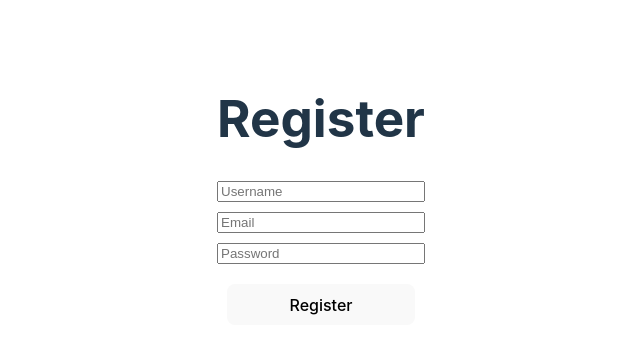
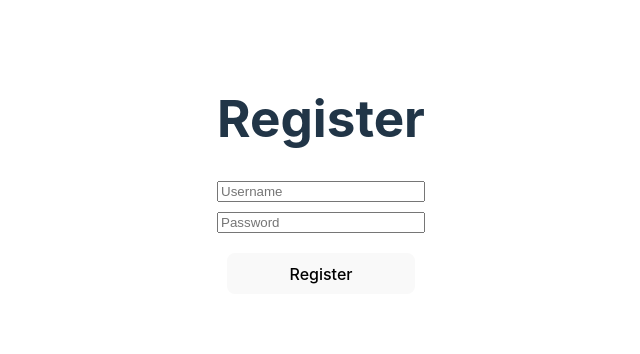
Before and after one commit to g-thedev/battleship-client, a React (Vite) app: page /register in a window 1280 px wide. Shown: the top 354 px of the page, without its empty margins (319-959 px from the left). Built offline with nearby package versions, Linux system fonts and the light colour scheme.

Commit message:
Remove email requirement and redirect to login upon registration

```diff
--- a/src/pages/Register/index.tsx
+++ b/src/pages/Register/index.tsx
@@ -1,5 +1,4 @@
 import React, { useState } from 'react';
-import { useAuth } from '../../context/AuthContext';
 import { useNavigate } from 'react-router-dom';
 import { registerUser } from '../../services/api';
 import './style.css';
@@ -7,11 +6,9 @@ import './style.css';
 const RegisterPage: React.FC = () => {
     const [formData, setFormData] = useState({
         username: '',
-        email: '',
         password: '',
     });
 
-    const auth = useAuth();
     const navigate = useNavigate();
 
     const handleChange = (e: React.ChangeEvent<HTMLInputElement>) => {
@@ -20,11 +17,11 @@ const RegisterPage: React.FC = () => {
 
     const handleSubmit = async (e: React.FormEvent) => {
         e.preventDefault();
+
         try {
             const response = await registerUser(formData);
-            if (response.token && response.refreshToken) {
-                auth.login(response.token, response.user_id);
-                navigate('/');
+            if (response.accessToken && response.refreshToken) {
+                navigate('/login');
             }
 
         } catch (error) {
@@ -45,14 +42,6 @@ const RegisterPage: React.FC = () => {
                 required
             />
             <input
-                type="email"
-                name="email"
-                value={formData.email}
-                onChange={handleChange}
-                placeholder="Email"
-                required
-            />
-            <input
                 type="password"
                 name="password"
                 placeholder="Password"
```
